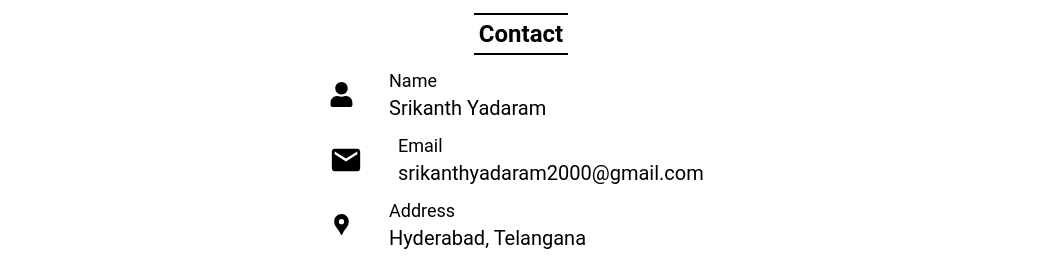
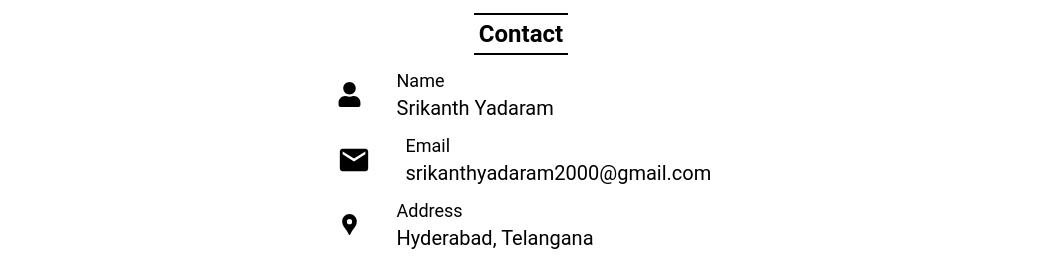
Before and after one commit to yadaramsrikanth/portfolio, a React (Create React App) app: page / in a window 1280 px wide. Shown: the part 1746-2008 px from the top of the page, without its empty margins (119-1160 px from the left). Built offline with nearby package versions, Linux system fonts and the light colour scheme.

Commit message:
PORTFOLIO

```diff
--- a/src/components/Contact/index.css
+++ b/src/components/Contact/index.css
@@ -14,6 +14,7 @@
     align-items: center;
 
     margin-bottom: 15px;
+    margin-left: 15px;
     width: 30%;
 
 }
```
